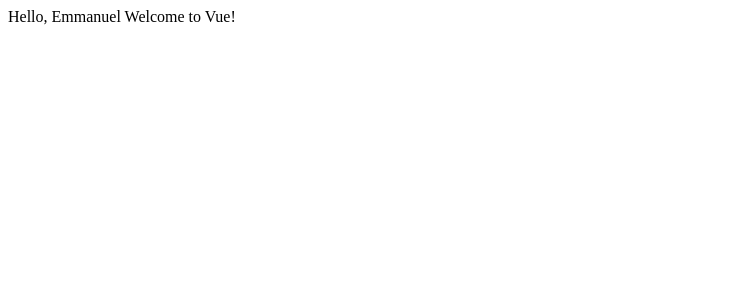
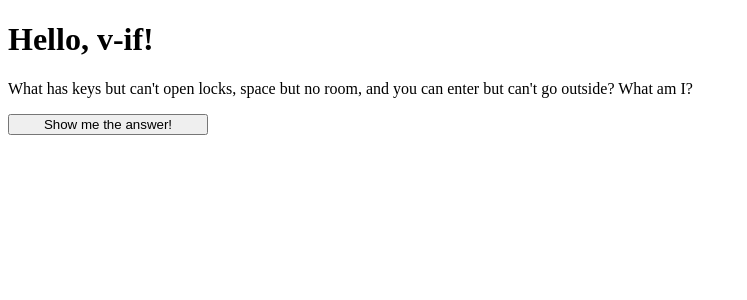
Before and after one commit to yggd-millenia/vue-emmanuel-, a Vue app: page / in a window 1280 px wide. Shown: the top 300 px of the page, without its empty margins (0-747 px from the left). Built offline with nearby package versions, Linux system fonts and the light colour scheme.

Commit message:
Conditional Rendering

```diff
--- a/src/App.vue
+++ b/src/App.vue
@@ -1,11 +1,28 @@
 <template>
-  <div>Hello, Emmanuel Welcome to Vue!</div>
+  <h1>{{ message }}</h1>
+  <p>
+    What has keys but can't open locks, space but no room, and you can enter but
+    can't go outside? What am I?
+  </p>
+
+  <button style="width: 200px" @click="showAnswer = !showAnswer">
+    {{ !showAnswer ? 'Show me the answer!' : 'Hide the answer!' }}
+  </button>
+
+  <div v-if="showAnswer">A keyboard.</div>
+
+  <div v-show="showAnswer">A keyboard.</div>
+
+  <!-- <div v-if="Math.random() > 0.5">Now you see me</div>
+  <div v-else>Now you don't</div> -->
 </template>
 
 <script setup>
+import { ref } from 'vue'
 
+let message = ref('Hello, v-if!')
+
+let showAnswer = ref(false)
 </script>
 
-<style lang="scss" scoped>
-
-</style>
+<style scoped></style>
```
